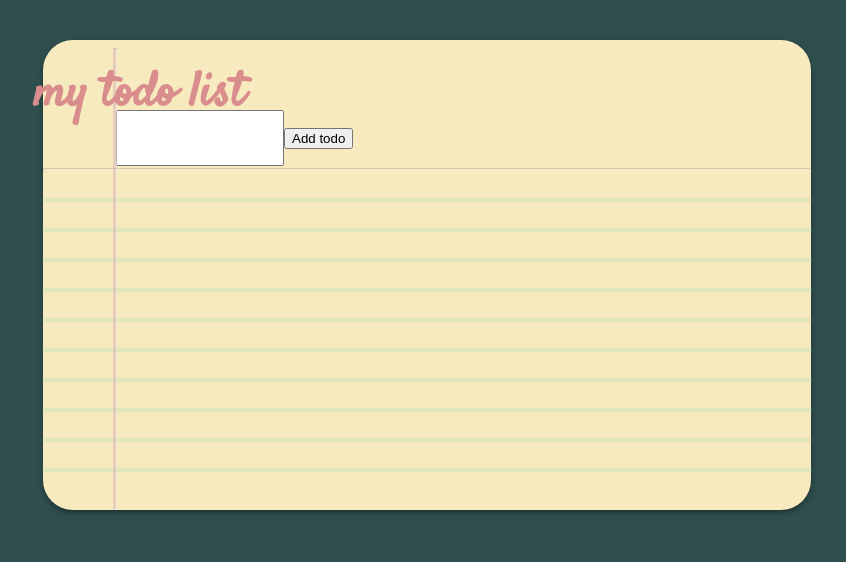
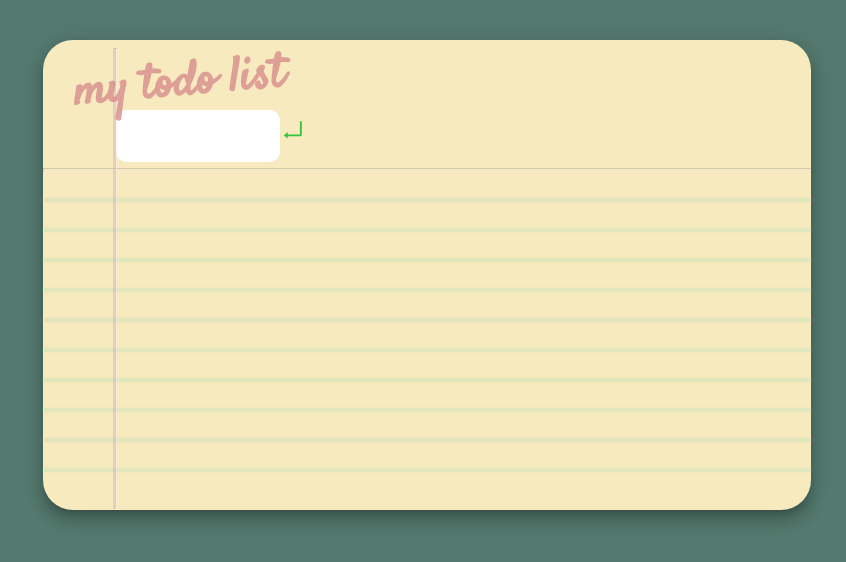
Before and after one commit to pcelman/Todo-MaterialUI, a React (Create React App) app: page / in a window 1280 px wide. Shown: the top 562 px of the page, without its empty margins (213-1059 px from the left). Built offline with nearby package versions, Linux system fonts and the light colour scheme; the HTML template or start-up script is replaced by a standard one.

Commit message:
cleaning up

```diff
--- a/package.json
+++ b/package.json
@@ -13,6 +13,7 @@
     "@testing-library/user-event": "^13.5.0",
     "react": "^18.2.0",
     "react-dom": "^18.2.0",
+    "react-icons": "^4.7.1",
     "react-scripts": "5.0.1",
     "styled-components": "^5.3.6",
     "web-vitals": "^2.1.4"
--- a/src/App.css
+++ b/src/App.css
@@ -1,7 +1,7 @@
-@import url("https://fonts.googleapis.com/css2?family=Satisfy&display=swap");
+@import url("https://fonts.googleapis.com/css2?family=Open+Sans&family=Satisfy&display=swap");
 
 body {
-  background-color: #2f4f4e;
+  background-color: #54796e;
   margin: 0;
   padding: 0;
 }
@@ -11,9 +11,6 @@ body {
   margin: auto;
   margin-top: 40px;
   position: relative;
-  box-shadow: 5px 5px 20px 20px black;
-}
-.yellow-pad {
 }
 
 .App .horizontal {
@@ -24,7 +21,7 @@ body {
   opacity: 0.4;
   box-shadow: 0 30px 2px #bae0b6, 0 60px 2px #bae0b6, 0 90px 2px #bae0b6,
     0 120px 2px #bae0b6, 0 150px 2px #bae0b6, 0 180px 2px #bae0b6,
-    0 210px 2px #bae0b6, 0 240px 2px #bae0b6, 0 270px 2px #bae0b6, 0 300px 2px;
+    0 210px 2px #bae0b6, 0 240px 2px #bae0b6, 0 270px 2px #bae0b6, 0 300px 2px #bae0b6;
   width: 99.7%;
 }
 
@@ -42,10 +39,12 @@ body {
   position: absolute;
   z-index: 10;
   font-family: "Satisfy", cursive;
+  transform: rotate(-5deg);
   font-size: 3rem;
   color: rgb(217, 141, 141);
-  left: -10px;
-  top: -20px;
+  opacity: 0.8;
+  left: 30px;
+  top: -30px;
 }
 .form {
   z-index: 100;
@@ -53,6 +52,10 @@ body {
   margin-left: 73px;
   height: 50px;
   width: 160px;
+  border-radius: 10px;
+  border: none;
+  font-family: "Satisfy", cursive;
+  font-size: 2rem;
 }
 .todoItem {
   margin-left: 43px;
@@ -65,10 +68,14 @@ body {
   margin-left: 55px;
 }
 .completed {
-  font-family: "Satisfy", cursive;
+  font-family: "Open Sans", sans-serif;
   color: rgb(72, 99, 149);
 }
 .simple {
-  font-family: "Satisfy", cursive;
+  font-family: "Open Sans", sans-serif;
   color: rgb(56, 94, 165);
 }
+.enter-icon {
+  font-size: 1.6rem;
+  color: rgb(54, 197, 59);
+}
--- a/src/App.js
+++ b/src/App.js
@@ -1,9 +1,7 @@
 import { useState } from "react";
-import data from "./data.json";
 import TodoList from "./components/TodoList";
 import TodoForm from "./components/TodoForm";
 import "./App.css";
-import { SecurityUpdateGoodSharp } from "@mui/icons-material";
 import { Paper, Typography } from "@mui/material";
 
 function App() {
@@ -39,16 +37,12 @@ function App() {
     }
   };
 
-  // const useStyles = makeStyles({
-  //   root: {
-  //     fontFamily: 'Satisfy',
-  //   },
-  // });
+
 
   return (
     <main className="App">
       <Paper
-        elevation={4}
+        elevation={11}
         className="paper"
         sx={{ backgroundColor: "#F7EABE", borderRadius: "30px" }}
       >
--- a/src/components/TodoForm.js
+++ b/src/components/TodoForm.js
@@ -1,14 +1,11 @@
-import { AddToDriveOutlined } from "@mui/icons-material";
 import React, { useState } from "react";
 import "../App.css";
-import IconButton from "@mui/material/IconButton";
-import AddIcon from "@mui/icons-material/Add";
-import TextField from "@mui/material/TextField";
-import Button from "@mui/material/Button";
-import Box from "@mui/material/Box";
+
+import { AiOutlineEnter } from "react-icons/ai";
 
 export default function TodoForm({ addTodo }) {
   const [userInput, setUserInput] = useState("");
+
   const handleOnChange = (e) => {
     setUserInput(e.currentTarget.value);
   };
@@ -28,8 +25,8 @@ export default function TodoForm({ addTodo }) {
           onChange={handleOnChange}
           className="form"
         ></input>
-        <a>
-          <button>Add todo</button>
+        <a onClick={handleSubmit}>
+          <AiOutlineEnter className="enter-icon" />
         </a>
       </form>
     </div>
--- a/src/components/TodoItem.js
+++ b/src/components/TodoItem.js
@@ -1,5 +1,4 @@
 import React from "react";
-import "./styles.css";
 import DeleteIcon from "@mui/icons-material/Delete";
 import "../App.css";
 
--- a/src/components/styles.css
+++ /dev/null
@@ -1,6 +0,0 @@
-.completed {
-  text-decoration: line-through;
-}
-.none {
-/* color: red; */
-}
```
Also changed, not shown: 1 other file (tests, documents, lock files or other folders).
